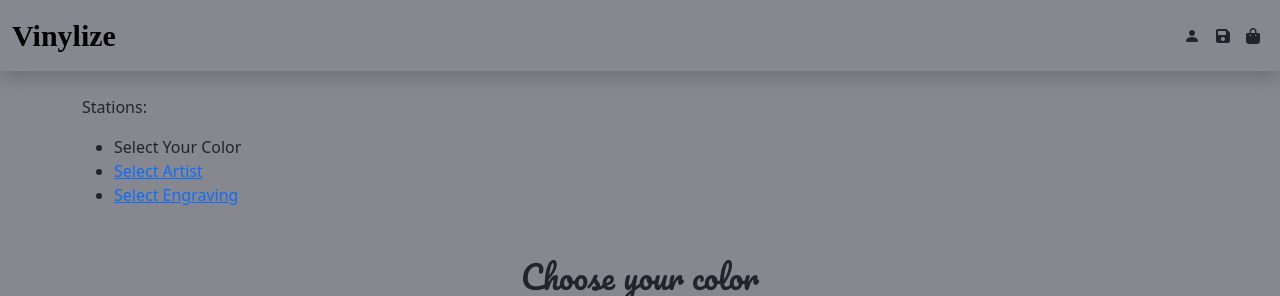
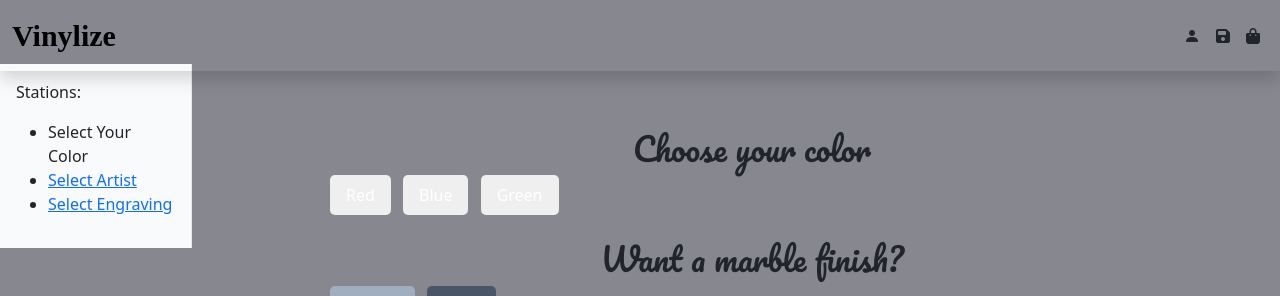
Before and after one commit to abarroso08/Vinylize, a PHP site: page /select-color.php in a window 1280 px wide. Shown: the top 296 px of the page. Run offline with PHP 8.4, Linux system fonts and the light colour scheme.

Commit message:
Cambio css

```diff
--- a/css/create.css
+++ b/css/create.css
@@ -69,13 +69,30 @@
      z-index: 1;
  }
 
+/* Fixed navigation column on the left */
+.nav-column {
+     position: fixed;
+     top: 4rem; /* Adjust as needed for spacing from top */
+     left: 0;
+     width: 12rem; /* Width of the navigation column */
+     padding: 1rem;
+     background-color: #f9fafb; /* Light gray background */
+     border-right: 1px solid #e2e8f0; /* Optional border for separation */
+ }
+
+ /* Content area with margin to avoid overlap with nav column */
+ .content-area {
+     margin-left: 14rem; /* Adds space on the left to accommodate the fixed column */
+ }
+
+ /* Button styling */
  .color-buttons button,
  .finish-buttons button {
      padding: 0.5rem 1rem;
      margin-right: 0.5rem;
      border: none;
      border-radius: 5px;
-    color:white;
+     color: white;
      cursor: pointer;
  }
 
```
Lines whose indentation alone changed are shown as unchanged.
